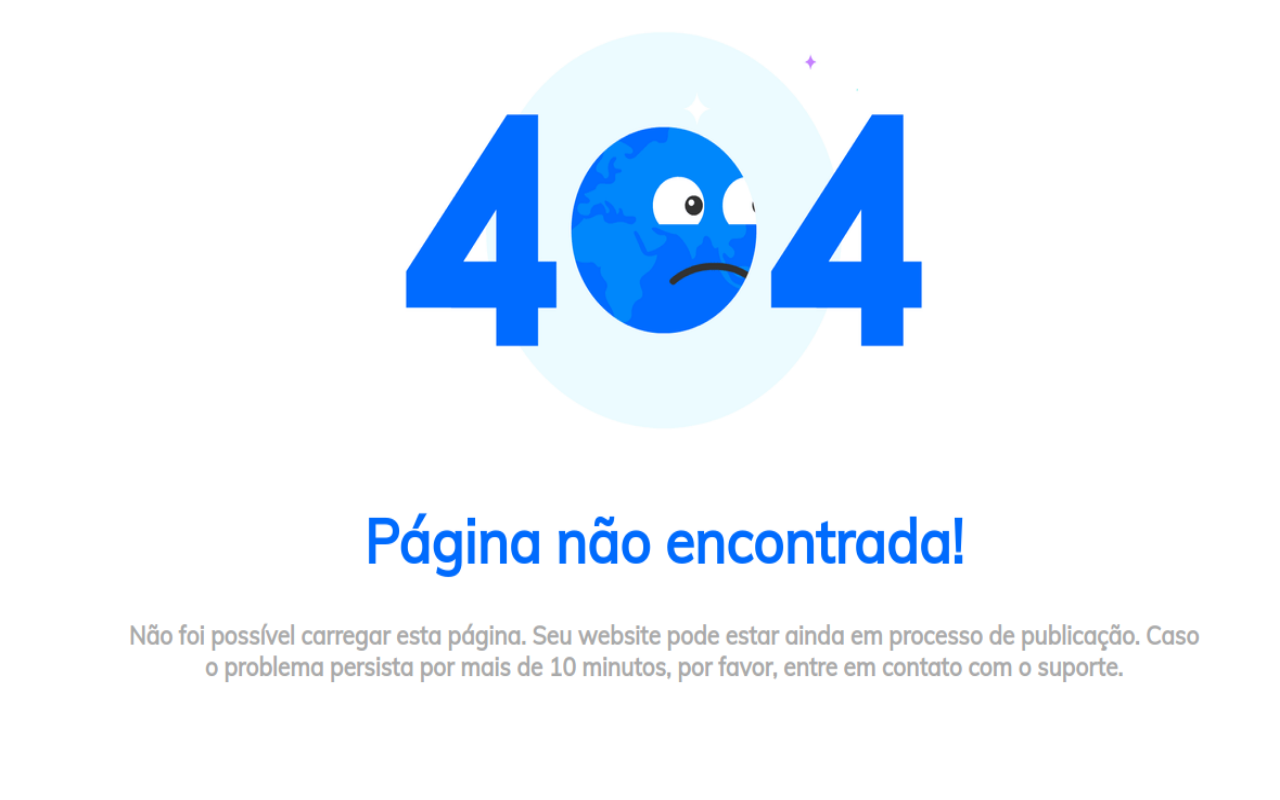
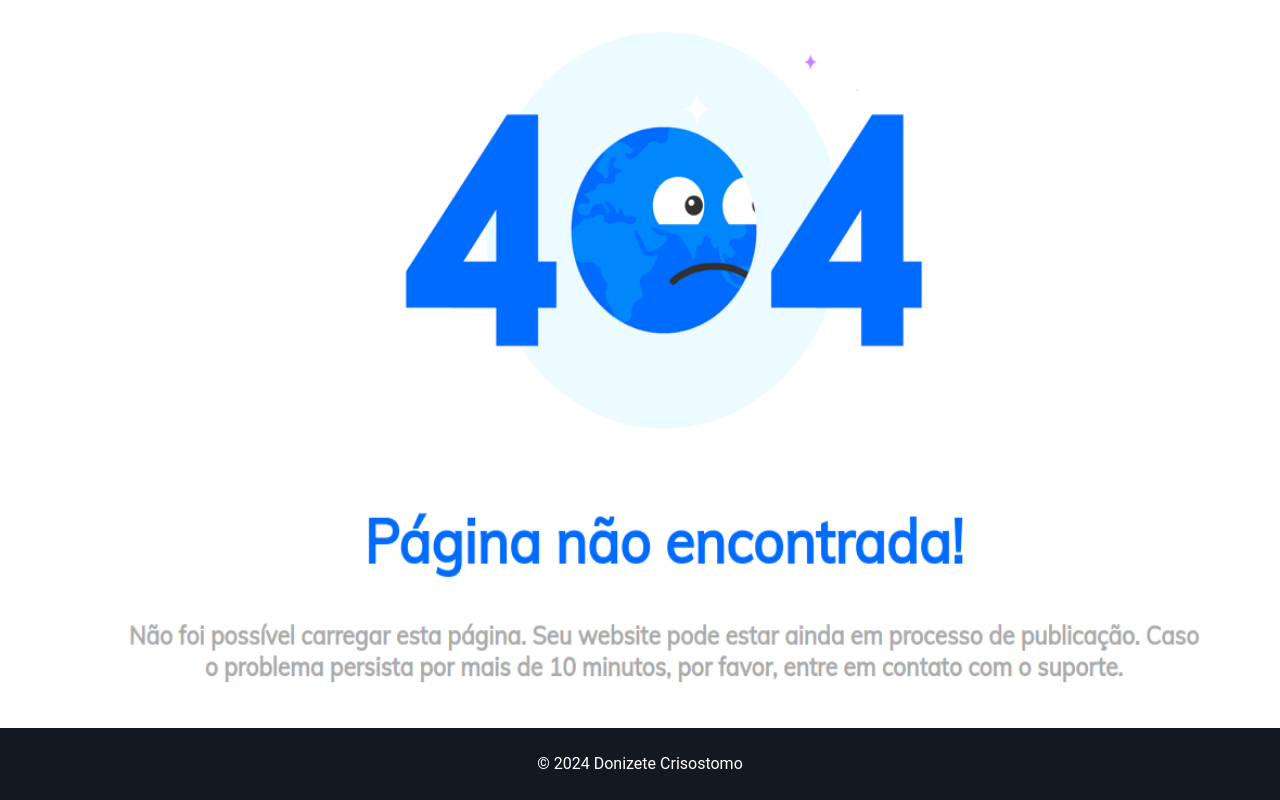
Before and after one commit to Doni-zete/react-bestminds-desafio, a React (Create React App) app in the folder frontend-react/: page /cart in a window 1280 px wide. Shown: the part 224-1024 px from the top of the page. Before the commit the page ends 952 px from the top, so only its background shows below. Built offline with nearby package versions, Linux system fonts and the light colour scheme.

Commit message:
feat: Adding footer to notfound page

```diff
--- a/frontend-react/src/components/NotFound/index.jsx
+++ b/frontend-react/src/components/NotFound/index.jsx
@@ -1,6 +1,13 @@
 import React from 'react';
+import Footer from './../../components/Footer'
 const NotFound = () => {
-  return <div className="h-screen banner-not-found"></div>;
+  return (
+   <div>
+    <div className="h-screen banner-not-found"></div>
+    <Footer />
+   </div>
+  )
+
 };
 
 export default NotFound;
```
